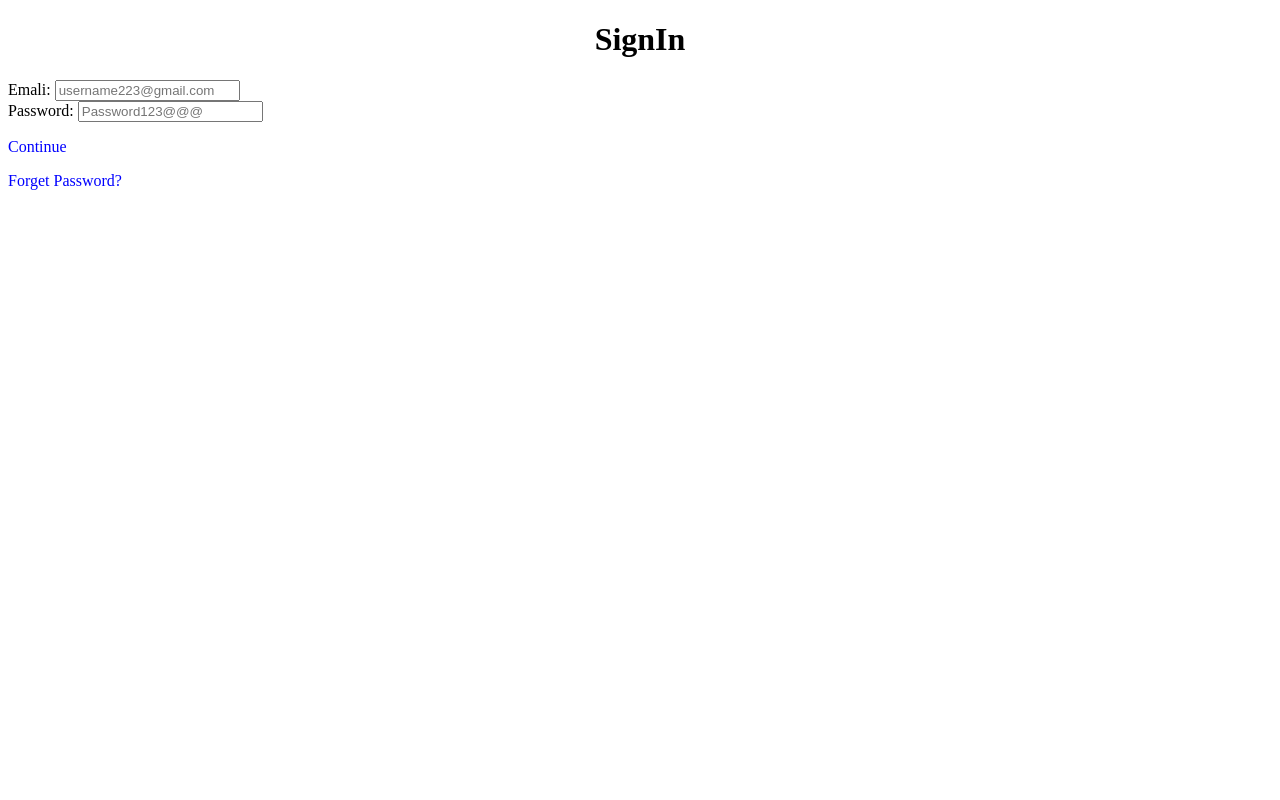
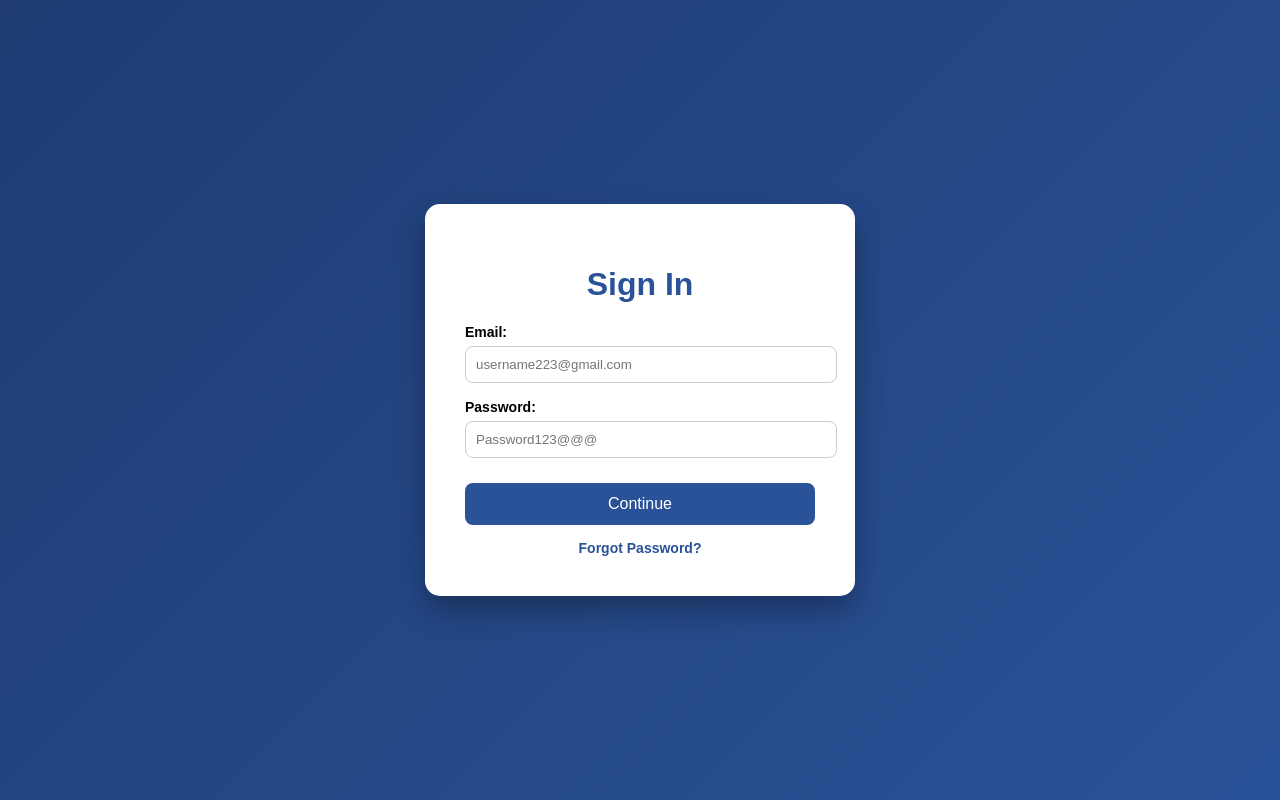
Before and after one commit to utsavmainali12/Aroma, a plain HTML site: page signIN.html in a window 1280 px wide. Drawn offline with Linux system fonts and the light colour scheme.

Commit message:
Add files via upload

```diff
--- a/signIN.html
+++ b/signIN.html
@@ -3,19 +3,119 @@
 <head>
     <meta charset="UTF-8">
     <meta name="viewport" content="width=device-width, initial-scale=1.0">
-    <title>Document</title>
+    <title>AROMA - Sign In</title>
+
+    <style>
+
+        body {
+            margin: 0;
+            padding: 0;
+            font-family: Arial, Helvetica, sans-serif;
+            height: 100vh;
+            display: flex;
+            justify-content: center;
+            align-items: center;
+            background: linear-gradient(135deg, #1e3c72, #2a5298);
+        }
+
+        .login-container {
+            background: white;
+            padding: 40px;
+            width: 350px;
+            border-radius: 15px;
+            box-shadow: 0 15px 30px rgba(0,0,0,0.3);
+            text-align: center;
+        }
+
+        .login-container h1 {
+            margin-bottom: 20px;
+            color: #2a5298;
+        }
+
+        .input-group {
+            text-align: left;
+            margin-bottom: 15px;
+        }
+
+        .input-group label {
+            font-weight: bold;
+            font-size: 14px;
+        }
+
+        .input-group input {
+            width: 100%;
+            padding: 10px;
+            margin-top: 5px;
+            border-radius: 8px;
+            border: 1px solid #ccc;
+            outline: none;
+            transition: 0.3s;
+        }
+
+        .input-group input:focus {
+            border-color: #2a5298;
+            box-shadow: 0 0 5px #2a5298;
+        }
+
+        .login-btn {
+            width: 100%;
+            padding: 12px;
+            margin-top: 10px;
+            border: none;
+            border-radius: 8px;
+            background: #2a5298;
+            color: white;
+            font-size: 16px;
+            cursor: pointer;
+            transition: 0.3s;
+        }
+
+        .login-btn:hover {
+            background: #1e3c72;
+            transform: scale(1.05);
+        }
+
+        .forgot {
+            margin-top: 15px;
+            font-size: 14px;
+        }
+
+        .forgot a {
+            color: #2a5298;
+            text-decoration: none;
+            font-weight: bold;
+        }
+
+        .forgot a:hover {
+            text-decoration: underline;
+        }
+
+    </style>
 </head>
+
 <body>
-    <h1 style="text-align: center;">SignIn</h1>
-    <form>
-        <label>Emali:</label>
-        <input type="text" placeholder="username223@gmail.com">
-        <br>
-        <label>Password:</label>
-        <input type="text" placeholder="Password123@@@">
-    </form>
-    <p style="border: 5px ; color:blue;">Continue</p>
-    <p style="color: blue;">Forget Password?</p>
+
+    <div class="login-container">
+        <h1>Sign In</h1>
+
+        <form>
+            <div class="input-group">
+                <label>Email:</label>
+                <input type="email" placeholder="username223@gmail.com" required>
+            </div>
+
+            <div class="input-group">
+                <label>Password:</label>
+                <input type="password" placeholder="Password123@@@" required>
+            </div>
+
+            <button class="login-btn">Continue</button>
+        </form>
+
+        <div class="forgot">
+            <a href="#">Forgot Password?</a>
+        </div>
+    </div>
 
 </body>
 </html>
```
